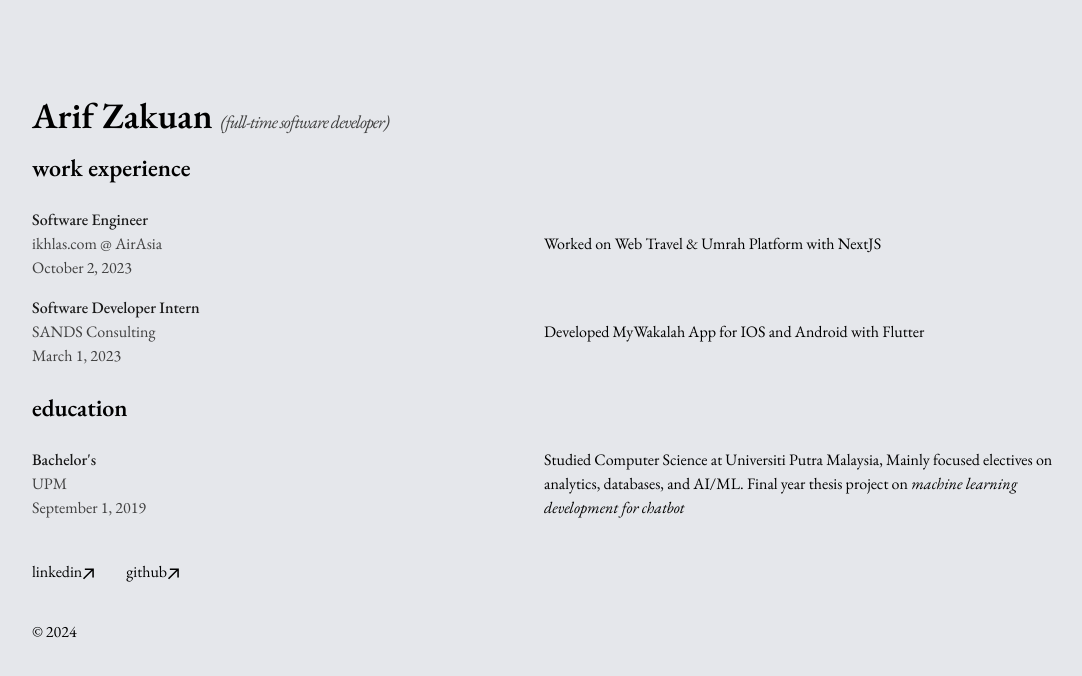
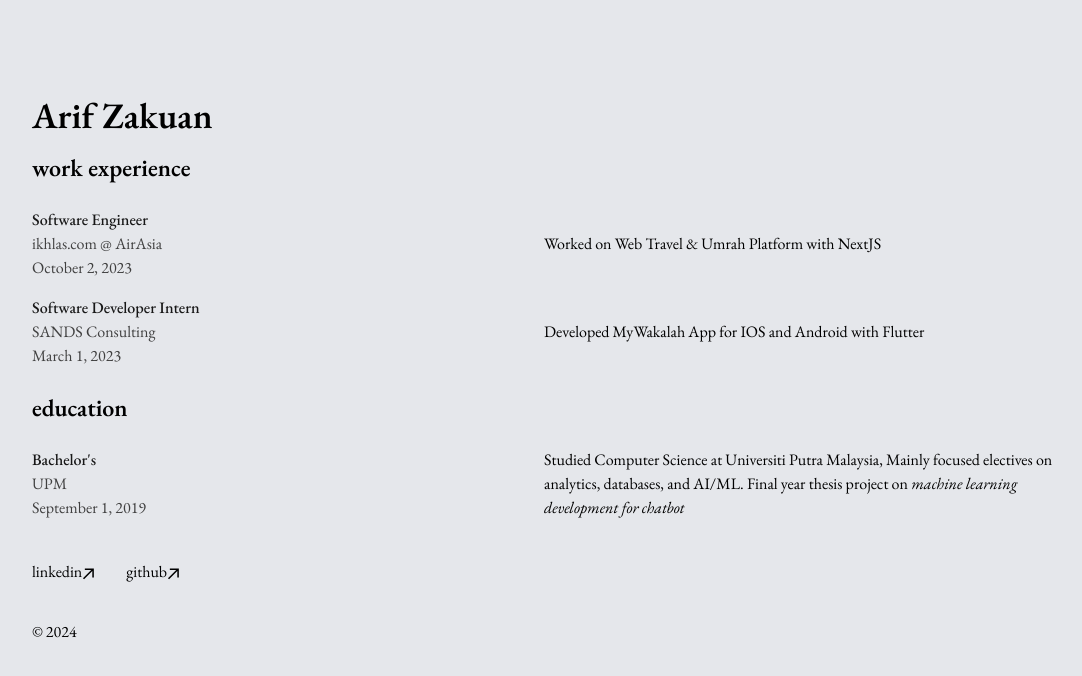
Before and after one commit to tehcanai/bloggr-zakuan, a Next.js app: page / in a window 1280 px wide. Shown: the top 676 px of the page, without its empty margins (96-1178 px from the left). Built offline with nearby package versions, Linux system fonts and the light colour scheme.

Commit message:
remove more stuff

```diff
--- a/app/page.tsx
+++ b/app/page.tsx
@@ -1,9 +1,5 @@
-import { BlogPosts } from "app/components/posts";
 import { Experiences } from "./components/experiences";
-import { ArrowIcon } from "./components/footer";
-import Link from "next/link";
 import { getArtWorks, getWorks } from "./work/utils";
-import { Works } from "./components/works";
 
 export default function Page() {
   const works = getWorks();
@@ -13,45 +9,8 @@ export default function Page() {
     <section>
       <div className="mb-4 flex flex-wrap items-end space-x-2">
         <h1 className="text-4xl font-semibold">Arif Zakuan</h1>
-        <h1 className="text-lg font-light text-neutral-700 italic tracking-tighter">
-          (full-time software developer)
-        </h1>
       </div>
-      {/* <p className="mb-4">
-        {`Hi, I'm a software developer based in Malaysia. I'm currently working with react, typescript, and dart for work and personal projects and learning new things as I go along.`}
-      </p> */}
       <Experiences />
-      {/* <p className="mb-4 mt-4 text-2xl font-semibold">writings</p>
-      <div className="">
-        <BlogPosts />
-      </div> */}
-      {/* <p className="mb-8 mt-8 text-2xl font-semibold">sample projects</p>
-      <Works works={works} /> */}
-      {/* <p className="mb-8 mt-8 text-2xl font-semibold">sample artworks</p>
-      <Works works={artWorks} /> */}
-      {/* <div className="flex flex-wrap flex-row space-x-4">
-        <Link
-          className="flex items-center transition-all hover:text-neutral-800 dark:hover:text-neutral-100"
-          href="/work"
-        >
-          <p className="mt-4 mb-4 text-2xl font-semibold pr-2">work</p>
-          <ArrowIcon />
-        </Link>
-        <Link
-          className="flex items-center transition-all hover:text-neutral-800 dark:hover:text-neutral-100"
-          href="/art"
-        >
-          <p className="mt-4 mb-4 text-2xl font-semibold pr-2">art</p>
-          <ArrowIcon />
-        </Link>
-        <Link
-          className="flex items-center transition-all hover:text-neutral-800 dark:hover:text-neutral-100"
-          href="/rant"
-        >
-          <p className="mt-4 mb-4 text-2xl font-semibold pr-2">rant</p>
-          <ArrowIcon />
-        </Link>
-      </div> */}
     </section>
   );
 }
```
